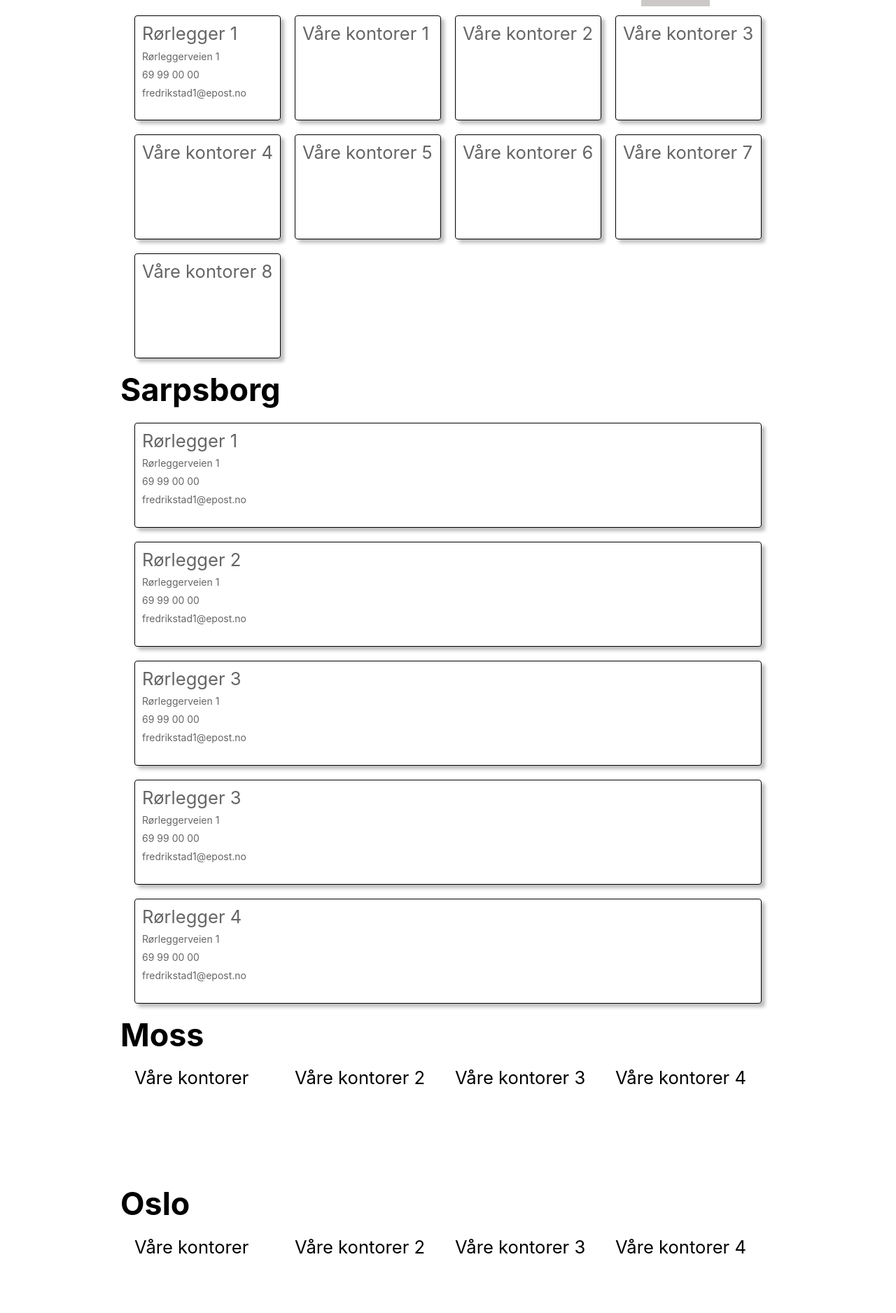
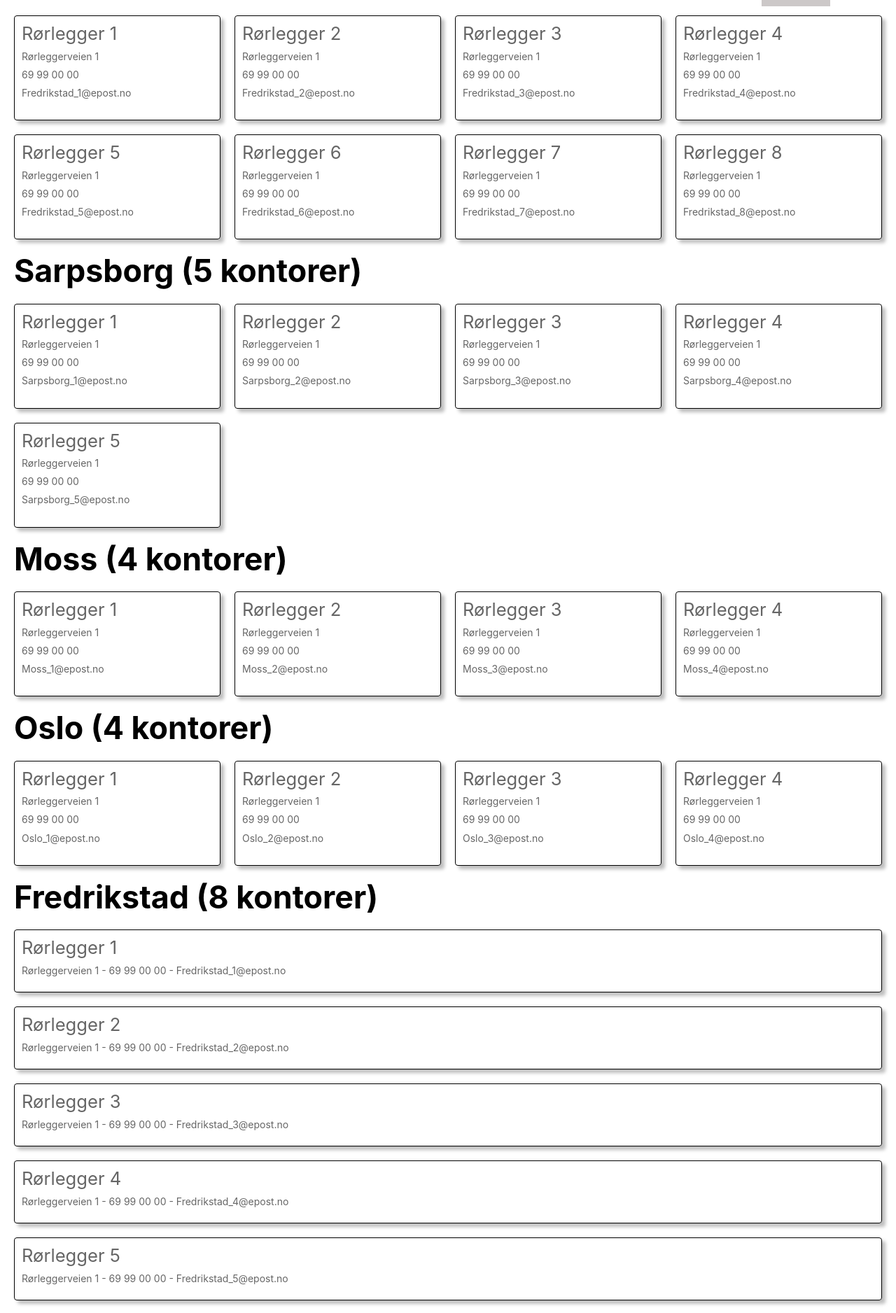
Before and after one commit to ramibakir/Eksamen_Webapplikasjoner, a React app in the folder client/: page /offices in a window 1280 px wide. Shown: the part 220-2096 px from the top of the page at 70% size. Built offline with nearby package versions, Linux system fonts and the light colour scheme.

Commit message:
Fixed mapping of offices into card and list view

```diff
--- a/client/App.jsx
+++ b/client/App.jsx
@@ -10,6 +10,7 @@ const StyledWrapper = styled.div`
   height: 100%;
   display: flex;
   flex-direction: column;
+  width: 100%;
 `;
 
 const App = () => (
--- a/client/src/pages/Offices.jsx
+++ b/client/src/pages/Offices.jsx
@@ -17,7 +17,7 @@ import {
 } from '../styles/ListStyles';
 
 const FilterContainer = styled(StyledButtonContainer)`
-  //padding: 10px;
+  margin: 20px 20px 0 0;
   float: right;
 `;
 
@@ -30,97 +30,67 @@ const CardParagraph = styled(StyledParagraph)`
   font-size: 14px;
 `;
 
-const Offices = () => (
+const Offices = () => {
+  const officeList = [
+    { place: 'Fredrikstad', officeNr: [1, 2, 3, 4, 5, 6, 7, 8] },
+    { place: 'Sarpsborg', officeNr: [1, 2, 3, 4, 5] },
+    { place: 'Moss', officeNr: [1, 2, 3, 4] },
+    { place: 'Oslo', officeNr: [1, 2, 3, 4] },
+  ];
+
+  return (
     <>
-    <StyledSubHeader>
       <FilterContainer>
         <FilterButton>Filter</FilterButton>
         <ReorderIcon fontSize="large" />
         <ViewModuleIcon fontSize="large" />
       </FilterContainer>
-      <StyledSubtitle>Fredrikstad (8 kontorer)</StyledSubtitle>
+
+      {officeList.map((office) => (
+        <>
+          <StyledSubHeader>
+            <StyledSubtitle>
+              {office.place} ({office.officeNr.length} kontorer)
+            </StyledSubtitle>
           </StyledSubHeader>
 
           <StyledGridContainer>
+            {office.officeNr.map((nr) => (
               <StyledCardItem>
-        <StyledParagraph>Rørlegger 1</StyledParagraph>
+                <StyledParagraph>Rørlegger {nr}</StyledParagraph>
                 <CardParagraph>Rørleggerveien 1</CardParagraph>
                 <CardParagraph>69 99 00 00</CardParagraph>
-        <CardParagraph>fredrikstad1@epost.no</CardParagraph>
+                <CardParagraph>
+                  {office.place}_{nr}@epost.no
+                </CardParagraph>
               </StyledCardItem>
-      <StyledCardItem>
-        <StyledParagraph>Våre kontorer 1</StyledParagraph>
-      </StyledCardItem>
-      <StyledCardItem>
-        <StyledParagraph>Våre kontorer 2</StyledParagraph>
-      </StyledCardItem>
-      <StyledCardItem>
-        <StyledParagraph>Våre kontorer 3</StyledParagraph>
-      </StyledCardItem>
-      <StyledCardItem>
-        <StyledParagraph>Våre kontorer 4</StyledParagraph>
-      </StyledCardItem>
-      <StyledCardItem>
-        <StyledParagraph>Våre kontorer 5</StyledParagraph>
-      </StyledCardItem>
-      <StyledCardItem>
-        <StyledParagraph>Våre kontorer 6</StyledParagraph>
-      </StyledCardItem>
-      <StyledCardItem>
-        <StyledParagraph>Våre kontorer 7</StyledParagraph>
-      </StyledCardItem>
-      <StyledCardItem>
-        <StyledParagraph>Våre kontorer 8</StyledParagraph>
-      </StyledCardItem>
-    </StyledGridContainer>
-    <StyledSubtitle>Sarpsborg</StyledSubtitle>
-    <StyledListContainer>
-      <StyledListItem>
-        <StyledParagraph>Rørlegger 1</StyledParagraph>
-        <CardParagraph>Rørleggerveien 1</CardParagraph>
-        <CardParagraph>69 99 00 00</CardParagraph>
-        <CardParagraph>fredrikstad1@epost.no</CardParagraph>
-      </StyledListItem>
-      <StyledListItem>
-        <StyledParagraph>Rørlegger 2</StyledParagraph>
-        <CardParagraph>Rørleggerveien 1</CardParagraph>
-        <CardParagraph>69 99 00 00</CardParagraph>
-        <CardParagraph>fredrikstad1@epost.no</CardParagraph>
-      </StyledListItem>
-      <StyledListItem>
-        <StyledParagraph>Rørlegger 3</StyledParagraph>
-        <CardParagraph>Rørleggerveien 1</CardParagraph>
-        <CardParagraph>69 99 00 00</CardParagraph>
-        <CardParagraph>fredrikstad1@epost.no</CardParagraph>
-      </StyledListItem>
-      <StyledListItem>
-        <StyledParagraph>Rørlegger 3</StyledParagraph>
-        <CardParagraph>Rørleggerveien 1</CardParagraph>
-        <CardParagraph>69 99 00 00</CardParagraph>
-        <CardParagraph>fredrikstad1@epost.no</CardParagraph>
-      </StyledListItem>
-      <StyledListItem>
-        <StyledParagraph>Rørlegger 4</StyledParagraph>
-        <CardParagraph>Rørleggerveien 1</CardParagraph>
-        <CardParagraph>69 99 00 00</CardParagraph>
-        <CardParagraph>fredrikstad1@epost.no</CardParagraph>
-      </StyledListItem>
-    </StyledListContainer>
-    <StyledSubtitle>Moss</StyledSubtitle>
-    <StyledGridContainer>
-      <p>Våre kontorer</p>
-      <p>Våre kontorer 2</p>
-      <p>Våre kontorer 3</p>
-      <p>Våre kontorer 4</p>
-    </StyledGridContainer>
-    <StyledSubtitle>Oslo</StyledSubtitle>
-    <StyledGridContainer>
-      <p>Våre kontorer</p>
-      <p>Våre kontorer 2</p>
-      <p>Våre kontorer 3</p>
-      <p>Våre kontorer 4</p>
+            ))}
           </StyledGridContainer>
         </>
+      ))}
+
+      {officeList.map((office) => (
+        <>
+          <StyledSubHeader>
+            <StyledSubtitle>
+              {office.place} ({office.officeNr.length} kontorer)
+            </StyledSubtitle>
+          </StyledSubHeader>
+
+          <StyledListContainer>
+            {office.officeNr.map((nr) => (
+              <StyledListItem>
+                <StyledParagraph>Rørlegger {nr}</StyledParagraph>
+                <CardParagraph>
+                  Rørleggerveien 1 - 69 99 00 00 - {office.place}_{nr}@epost.no
+                </CardParagraph>
+              </StyledListItem>
+            ))}
+          </StyledListContainer>
+        </>
+      ))}
+    </>
   );
+};
 
 export default Offices;
--- a/client/src/styles/ListStyles.js
+++ b/client/src/styles/ListStyles.js
@@ -13,7 +13,7 @@ export const StyledListContainer = styled(StyledContainer)`
   display: grid;
   grid-template-columns: repeat(1, 1fr);
   grid-gap: 20px;
-  grid-auto-rows: minmax(150px, auto);
+  grid-auto-rows: minmax(90px, auto);
   margin: 20px;
 `;
 
--- a/client/src/styles/MainStyles.js
+++ b/client/src/styles/MainStyles.js
@@ -2,7 +2,7 @@ import styled from 'styled-components';
 
 /* CONTAINER ELEMENTS START */
 export const StyledContainer = styled.div`
-  margin: 0 auto;
+  margin: 0;
 `;
 
 export const StyledCenteredFlex = styled.section`
```
Lines whose indentation alone changed are shown as unchanged.
